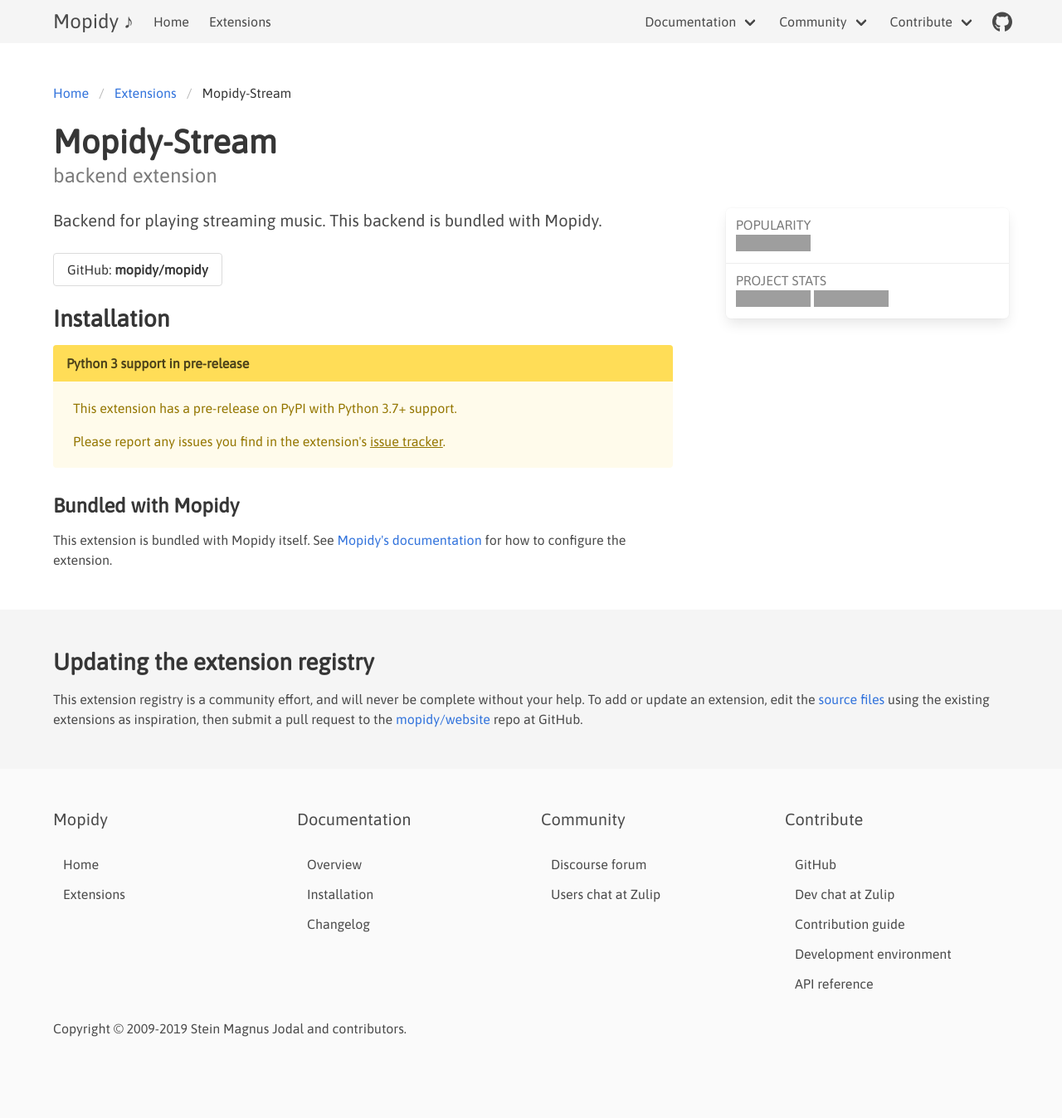
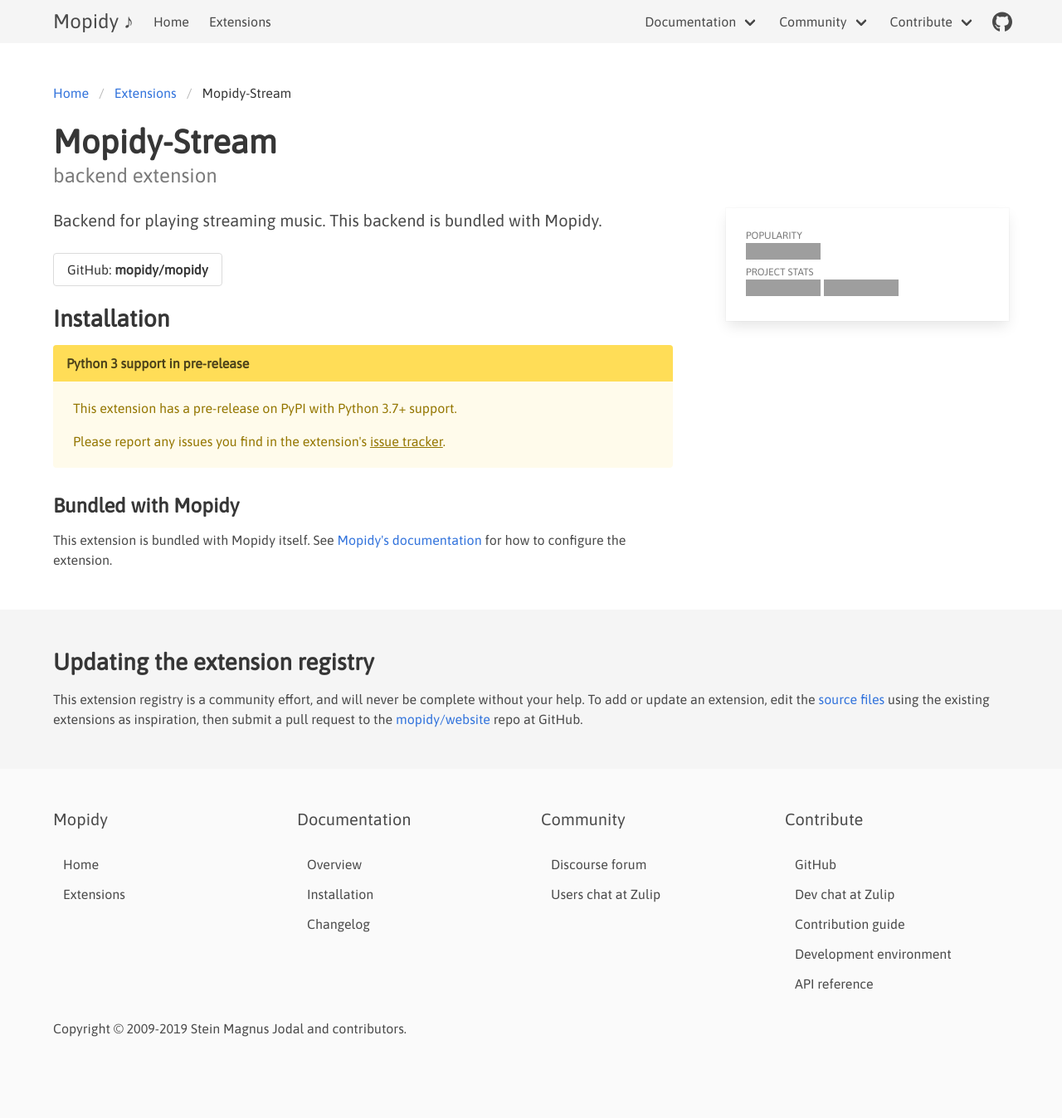
Before and after one commit to mopidy/website, a Jekyll site: the page built from _ext/stream.md, in a window 1280 px wide. Shown: the whole page at 83% size. Built offline with Jekyll 4.4.1, drawn with Linux system fonts in a browser that asks for light colours; grey boxes are pictures that could not be loaded.

Commit message:
ext: Show logo in sidebar

```diff
--- a/_layouts/ext.html
+++ b/_layouts/ext.html
@@ -231,11 +231,23 @@
       </div>
       <div class="column is-4">
 
-        <nav class="panel">
+        <div class="card">
+
+          {% if ext.logo %}
+            <div class="card-header">
+              <div class="card-image">
+                <figure class="image" style="padding: 1.5em">
+                  <img src="{{ ext.logo }}">
+                </figure>
+              </div>
+            </div>
+          {% endif %}
+
+          <div class="card-content">
 
             {% if ext.dev.github or ext.dist.pypi %}
-            <div class="panel-block is-block">
-              <h5 class="is-uppercase has-text-grey">Popularity</h5>
+              <h5 class="is-size-7 is-uppercase has-text-grey">Popularity</h5>
+              <p>
                 {% if ext.dev.github %}
                   <a href="https://github.com/{{ ext.dev.github }}/stargazers">
                     <img
@@ -252,12 +264,12 @@
                     />
                   </a>
                 {% endif %}
-            </div>
+              </p>
             {% endif %}
 
             {% if ext.dist.pypi %}
-            <div class="panel-block is-block">
-              <h5 class="is-uppercase has-text-grey">PyPI</h5>
+              <h5 class="is-size-7 is-uppercase has-text-grey">PyPI</h5>
+              <p>
                 <a href="https://pypi.org/project/{{ ext.dist.pypi }}">
                   <img
                     alt="PyPI - Package version"
@@ -270,24 +282,24 @@
                     src="https://img.shields.io/pypi/pyversions/{{ ext.dist.pypi }}?label=Python%20support&amp;style=flat-square"
                   />
                 </a>
-            </div>
+              </p>
             {% endif %}
 
             {% if ext.dist.pypi %}
-            <div class="panel-block is-block">
-              <h5 class="is-uppercase has-text-grey">License</h5>
+              <h5 class="is-size-7 is-uppercase has-text-grey">License</h5>
+              <p>
                 <a href="https://pypi.org/project/{{ ext.dist.pypi }}">
                   <img
                     alt="PyPI - License"
                     src="https://img.shields.io/pypi/l/{{ ext.dist.pypi }}?label=&amp;style=flat-square"
                   />
                 </a>
-            </div>
+              </p>
             {% endif %}
 
             {% if ext.dev.github %}
-            <div class="panel-block is-block">
-              <h5 class="is-uppercase has-text-grey">Project stats</h5>
+              <h5 class="is-size-7 is-uppercase has-text-grey">Project stats</h5>
+              <p>
                 <a href="https://github.com/{{ ext.dev.github }}/issues">
                   <img
                     alt="GitHub issues"
@@ -300,12 +312,12 @@
                     src="https://img.shields.io/github/issues-pr/{{ ext.dev.github }}?label=Pull%20requests&amp;style=flat-square"
                   />
                 </a>
-            </div>
+              </p>
             {% endif %}
 
             {% if ext.dev.circleci or ext.dev.travisci or ext.dev.codecov or ext.dev.coveralls %}
-            <div class="panel-block is-block">
-              <h5 class="is-uppercase has-text-grey">Quality metrics</h5>
+              <h5 class="is-size-7 is-uppercase has-text-grey">Quality metrics</h5>
+              <p>
                 {% if ext.dev.circleci %}
                   <a href="https://circleci.com/gh/{{ ext.dev.github }}">
                     <img
@@ -338,10 +350,11 @@
                     />
                   </a>
                 {% endif %}
-            </div>
+              </p>
             {% endif %}
 
-        </nav>
+          </div>
+        </div>
 
       </div>
     </div>
```
Lines whose indentation alone changed are shown as unchanged.
